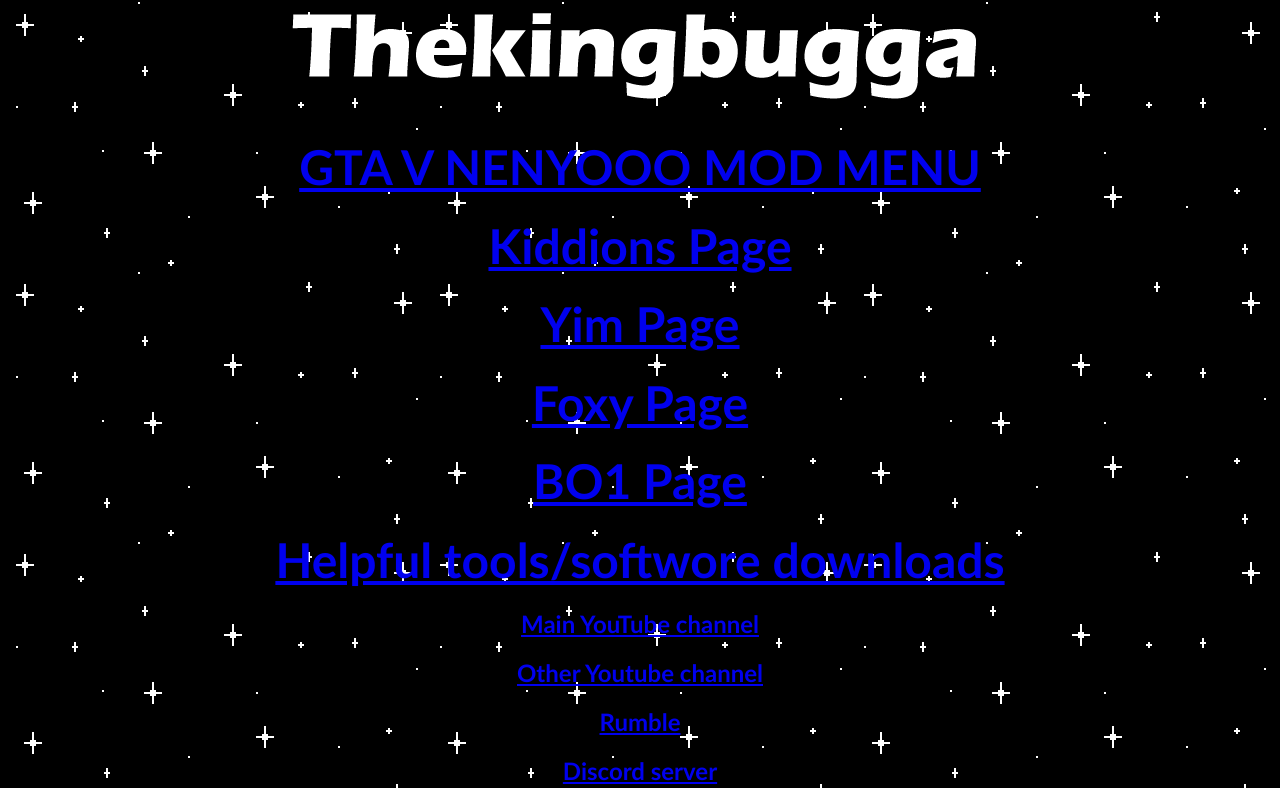
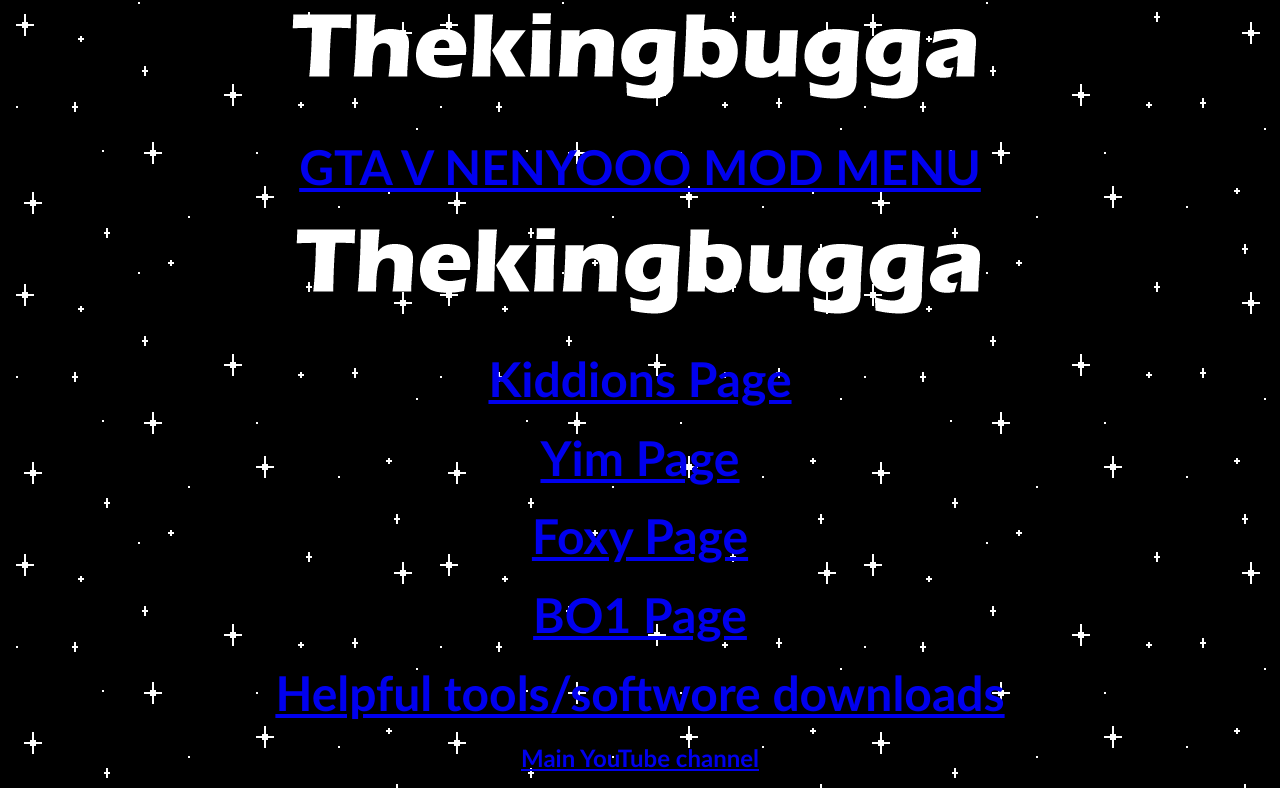
Before and after one commit to gaaaaaaaaad/Infamous, a plain HTML site: page index.html in a window 1280 px wide. Shown: the top 788 px of the page. Drawn offline with Linux system fonts and the light colour scheme.

Commit message:
Update index.html

```diff
--- a/index.html
+++ b/index.html
@@ -24,7 +24,7 @@
 </body>
 
                                 <h1><font color="#f4f3f3"></font><font size="50"><a href="yes.html">GTA V NENYOOO MOD MENU</a></font></h1>
-
+ <img src="WWB.png" alt="Yes" />
                   <h1><font color="#f4f3f3"></font><font size="50"><a href="kiddionsC.html">Kiddions Page</a></font></h1>
       <h1><font color="#f4f3f3"></font><font size="50"><a href="Yim.html">Yim Page</a></font></h1>
       <h1><font color="#f4f3f3"></font><font size="50"><a href="Foxy.html">Foxy Page</a></font></h1>
```
